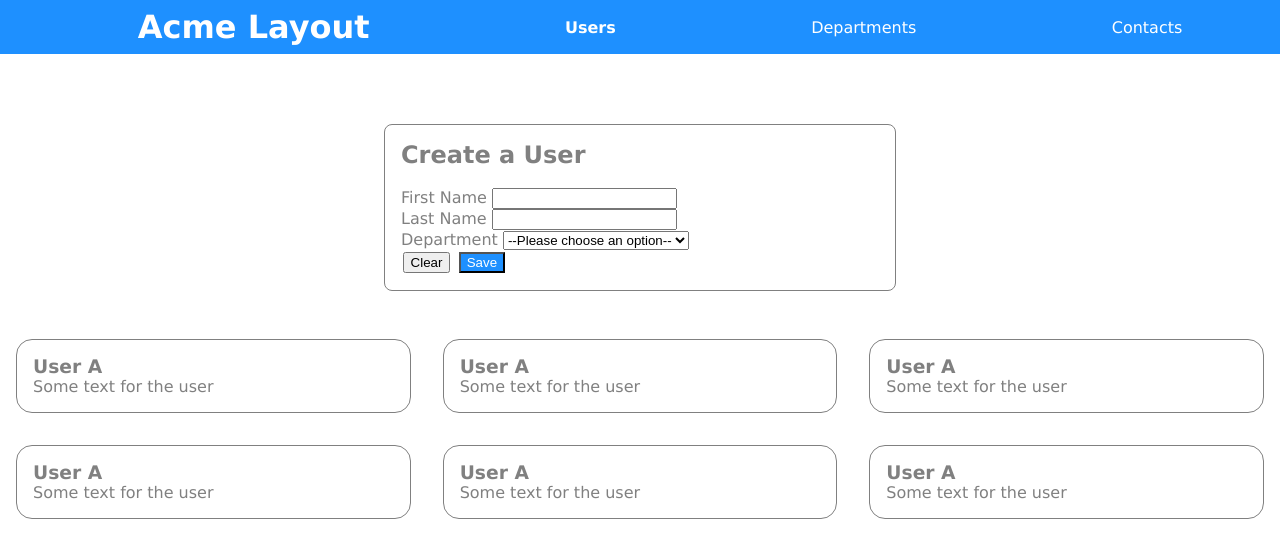
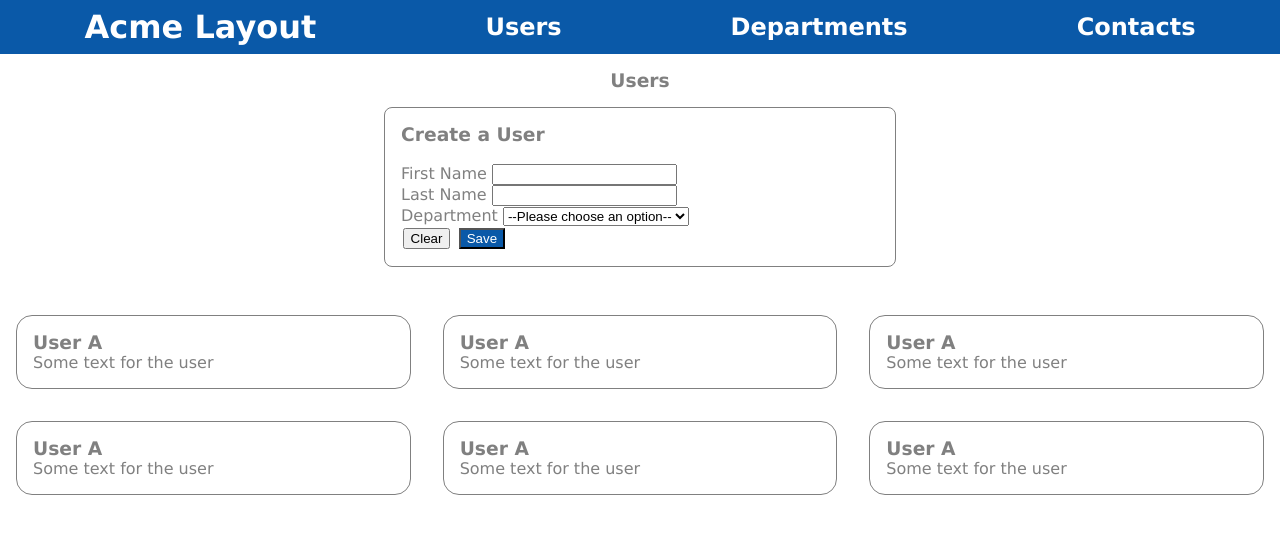
Before and after one commit to sjsamphex/ACME-flex-box, a plain HTML site: page index.html in a window 1280 px wide. Drawn offline with Linux system fonts and the light colour scheme.

Commit message:
correct header levels throughout and update color contrasts

```diff
--- a/index.html
+++ b/index.html
@@ -13,17 +13,17 @@
   <header>
     <ul>
       <li><h1>Acme Layout</h1></li>
-      <li>Users</li>
-      <li>Departments</li>
-      <li>Contacts</li>
+      <li><h2>Users</h2></li>
+      <li><h2>Departments</h2></li>
+      <li><h2>Contacts</h2></li>
     </ul>
 
   </header>
 
   <div class="User-Creation-Section">
-    <h1>Users</h2>
+    <h3>Users</h3>
     <div class="Create-User">
-      <h2>Create a User</h2>
+      <h3>Create a User</h3>
       <br>
       <div class="user-creation-item">
         <label for="name">First Name</label>
@@ -32,7 +32,7 @@
       </div>
       <div class="user-creation-item">
         <label for="name">Last Name</label>
-        <input type="text" name="first name" id="firstName" required>
+        <input type="text" name="last name" id="lastName" required>
         <br>
       </div>
       <div class="user-creation-item">
--- a/main.css
+++ b/main.css
@@ -12,7 +12,7 @@ body {
 
 header {
   color: white;
-  background-color: dodgerblue;
+  background-color: rgb(10, 89, 168);
   margin: none;
 }
 header ul {
@@ -22,6 +22,7 @@ header ul {
   flex-direction: row;
   justify-content: space-around;
   align-items: center;
+  padding-inline-start: 0px;
 }
 
 header li {
@@ -69,7 +70,7 @@ button {
   margin: 0.1rem;
 }
 #Save-Button {
-  background-color: dodgerblue;
+  background-color: rgb(10, 89, 168);
   color: white;
 }
 
@@ -100,7 +101,7 @@ button {
     width: 90%;
   }
   .User-Creation-Section {
-    width: 90%;
+    width: 100%;
   }
   .Create-User {
     width: 100%;
```
